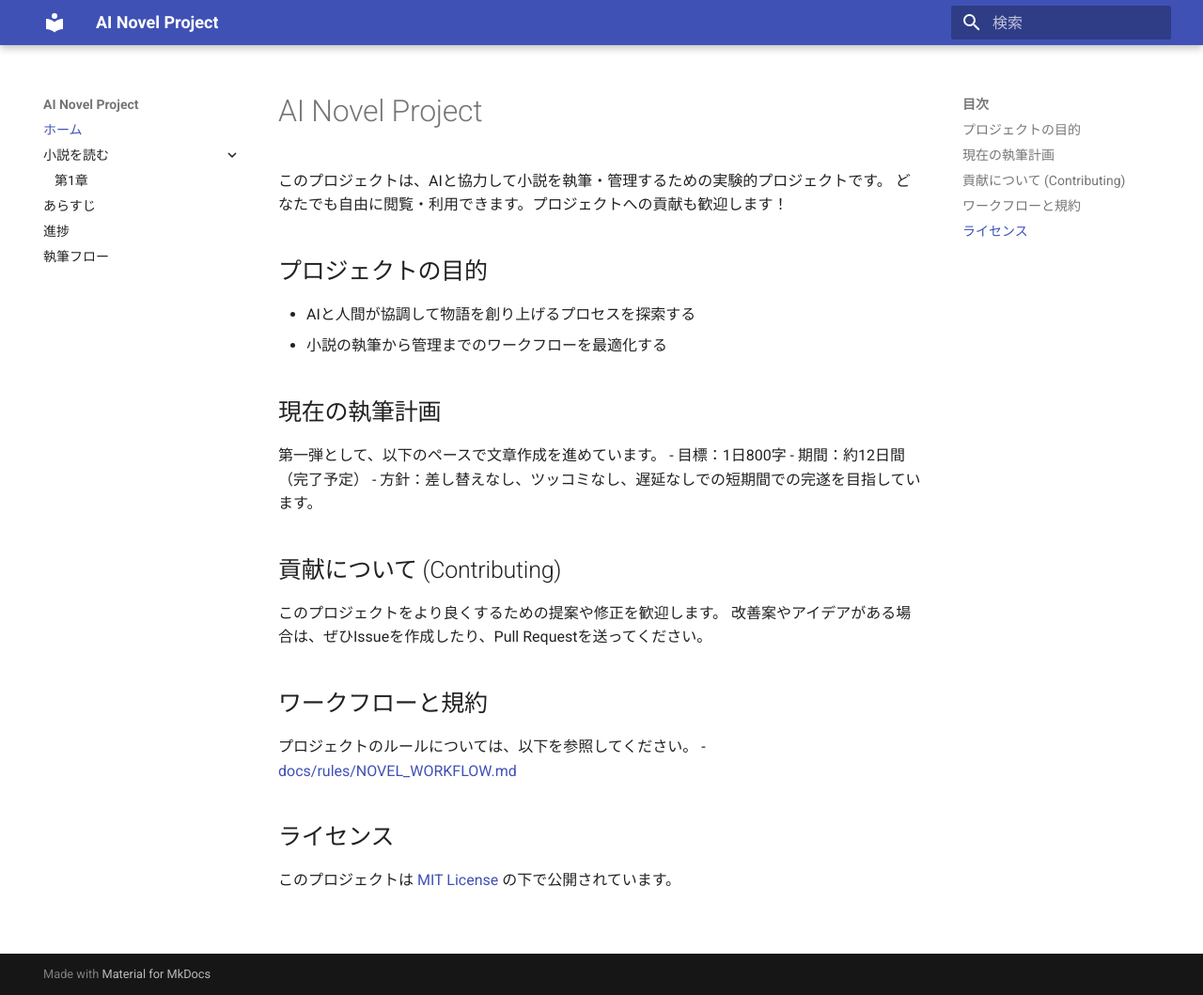
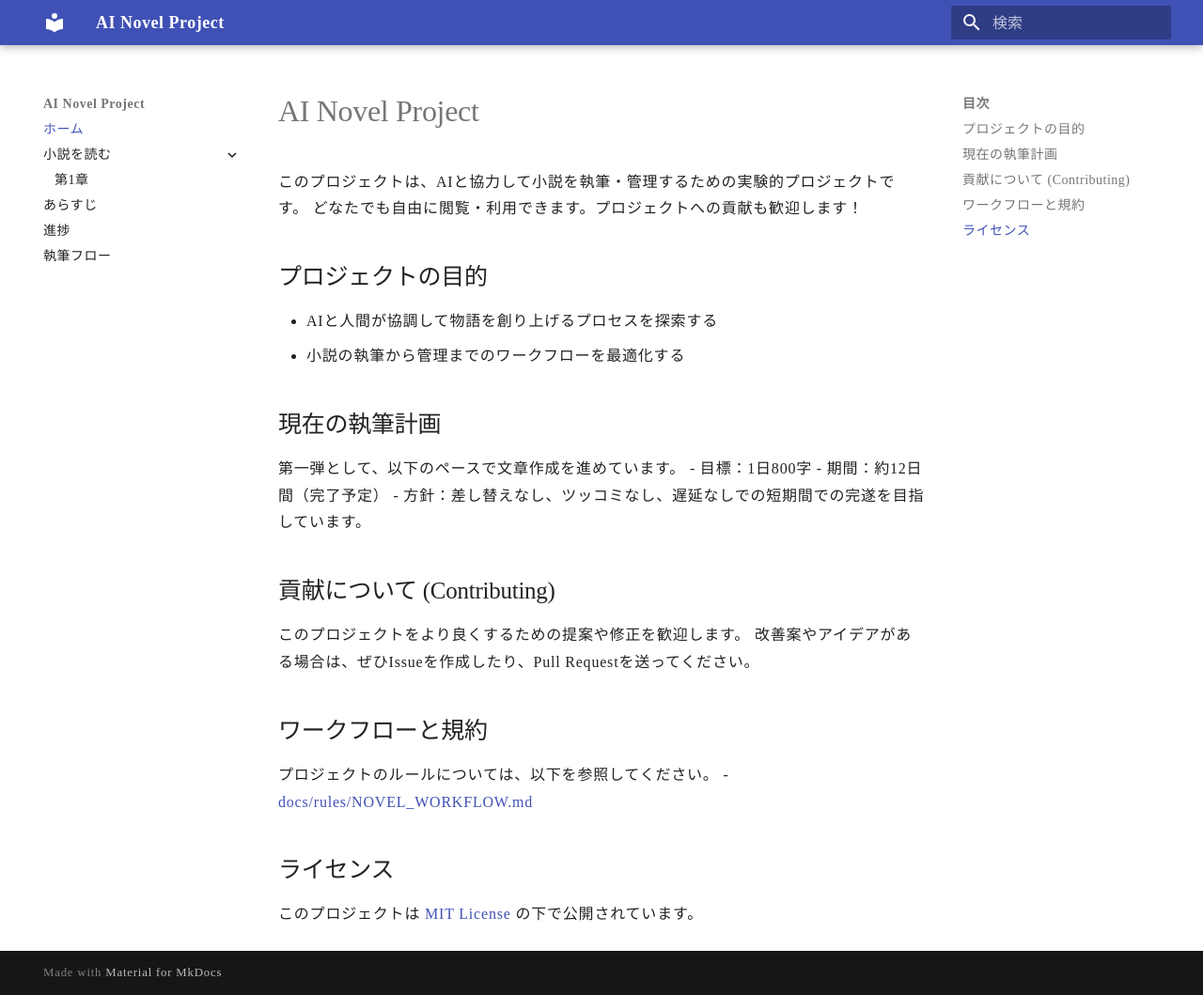
Before and after one commit to readofmaster/ai-novel-project, an MkDocs documentation site: the page built from docs/index.md, in a window 1280 px wide and 1059 px high. Shown: the whole window at 94% size. Built offline with MkDocs 1.6.1 and Material for MkDocs 9.7.7, drawn with Linux system fonts in a browser that asks for light colours.

Commit message:
feat: apply novel-friendly layout and fix sidebar visibility

```diff
--- /dev/null
+++ b/docs/stylesheets/extra.css
@@ -0,0 +1,25 @@
+/* 小説風の読み心地にするためのCSS */
+body, .md-typeset {
+    font-family: "Hiragino Mincho ProN", "Yu Mincho", "MS PMincho", serif !important;
+    line-height: 1.8 !important;
+    letter-spacing: 0.05em !important;
+}
+
+.md-typeset p {
+    margin-bottom: 1.5em !important;
+}
+
+/* メニューのハンバーガー化を防ぐための調整 */
+@media screen and (max-width: 76.1875em) {
+    .md-sidebar--primary {
+        display: block !important;
+        position: relative !important;
+        width: 15rem !important;
+    }
+    .md-header__button--drawer {
+        display: none !important;
+    }
+    .md-main__inner {
+        grid-template-columns: 15rem 1fr !important;
+    }
+}
--- a/mkdocs.yml
+++ b/mkdocs.yml
@@ -4,8 +4,12 @@ use_directory_urls: false
 theme:
   name: material
   language: ja
+  custom_dir: docs/stylesheets
   features:
     - navigation.expand
+
+extra_css:
+  - stylesheets/extra.css
 
 nav:
   - ホーム: index.md
```
